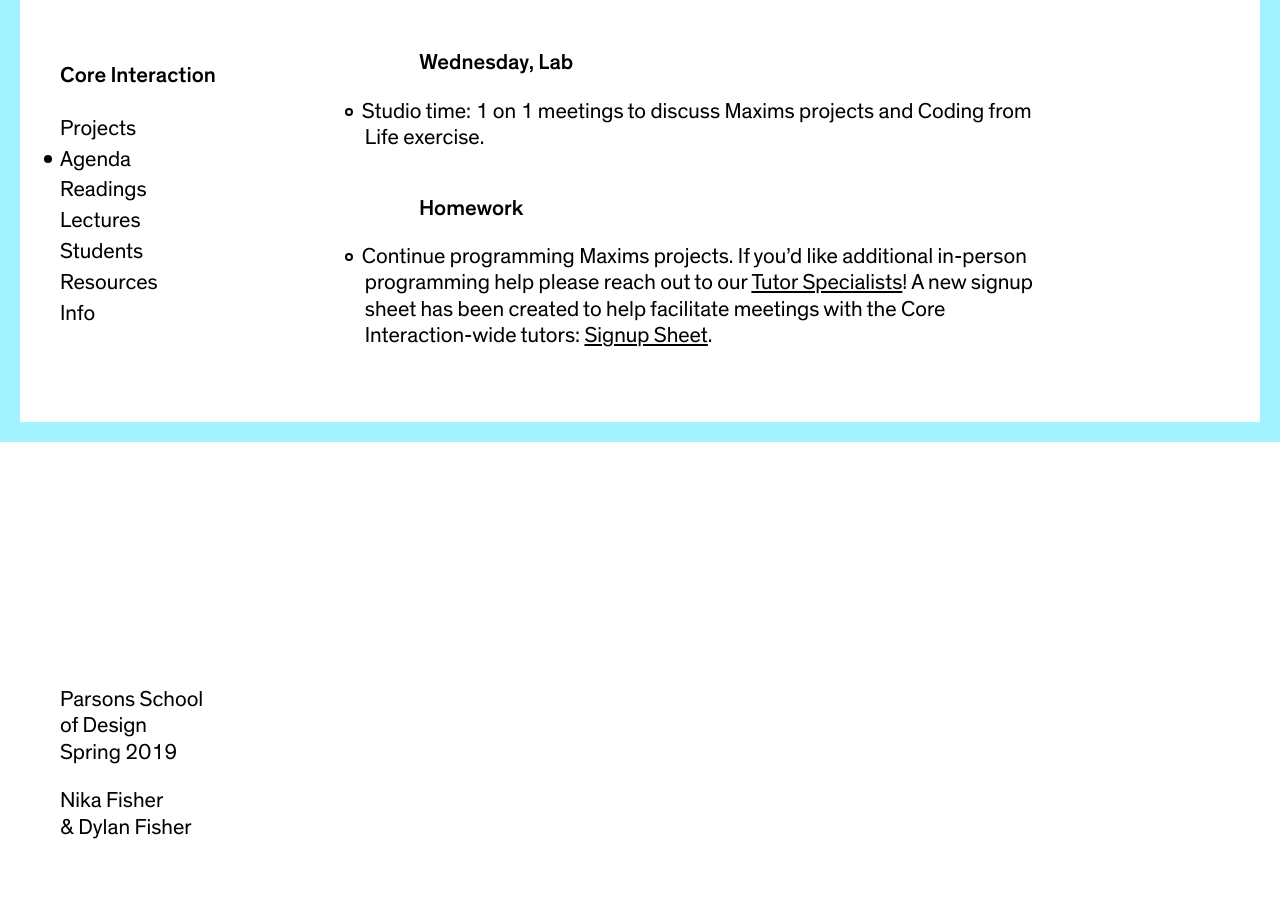
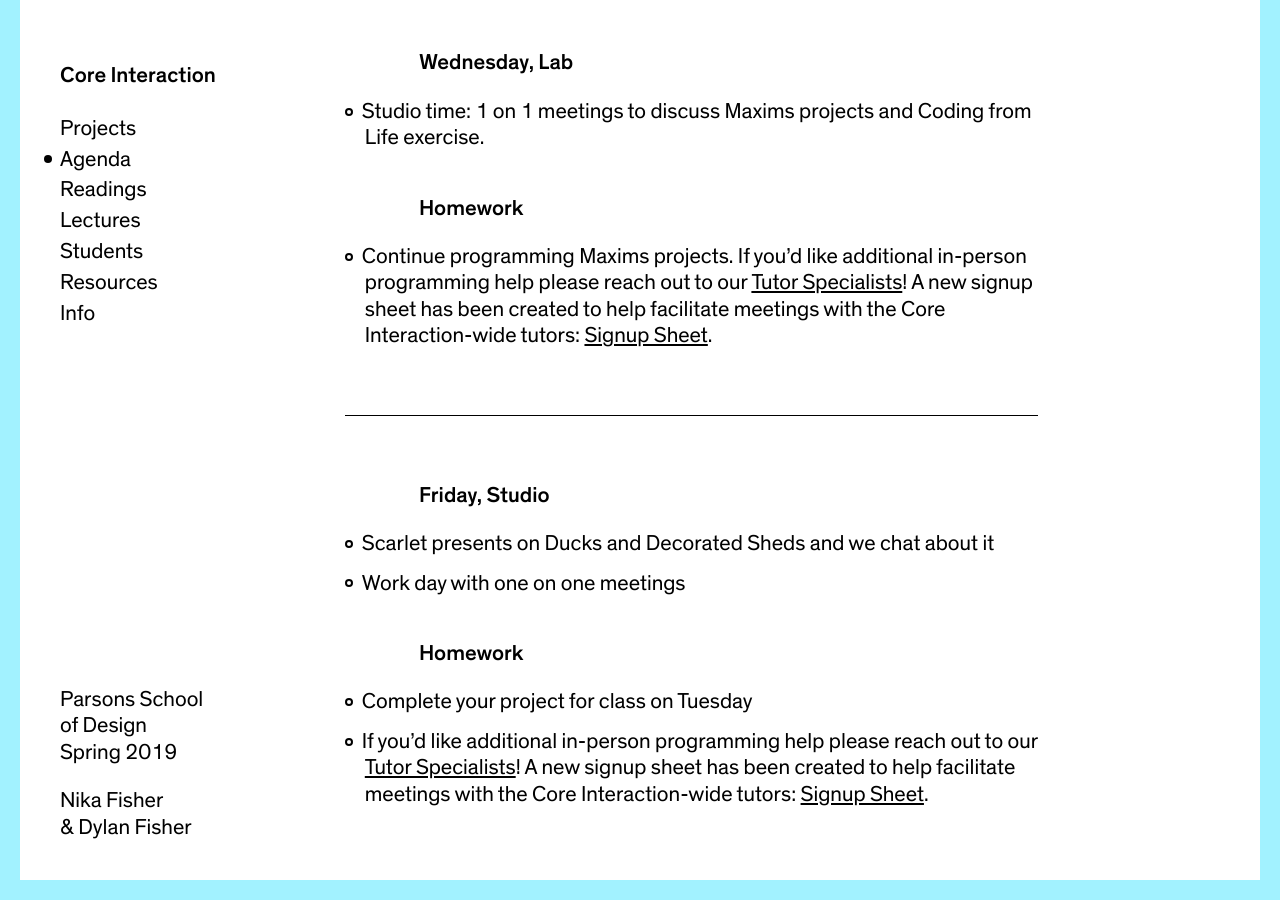
Before and after one commit to dylanfisher/ci19, a Jekyll site: the page built from _agendas/week-5.md, in a window 1280 px wide and 900 px high, scrolled down 690 px. Built offline with Jekyll 4.4.1, drawn with Linux system fonts in a browser that asks for light colours.

Commit message:
Add agenda

```diff
--- a/_agendas/week-5.md
+++ b/_agendas/week-5.md
@@ -24,3 +24,17 @@ date_range:       2/19 – 2/22
 
 - Continue programming Maxims projects. If you'd like additional in-person programming help please reach out to our [Tutor Specialists](/info/#tutor-schedule)!
   A new signup sheet has been created to help facilitate meetings with the Core Interaction-wide tutors: [Signup Sheet](https://docs.google.com/spreadsheets/d/1yqviQcM3KGly1pCKnrEag9YNXc3BRX0ciYH5Rk9NbgY/edit?usp=sharing).
+
+---
+
+### Friday, Studio
+
+- Scarlet presents on Ducks and Decorated Sheds and we chat about it
+- Work day with one on one meetings
+
+
+### Homework
+
+- Complete your project for class on Tuesday
+- If you'd like additional in-person programming help please reach out to our [Tutor Specialists](/info/#tutor-schedule)!
+  A new signup sheet has been created to help facilitate meetings with the Core Interaction-wide tutors: [Signup Sheet](https://docs.google.com/spreadsheets/d/1yqviQcM3KGly1pCKnrEag9YNXc3BRX0ciYH5Rk9NbgY/edit?usp=sharing).
```
